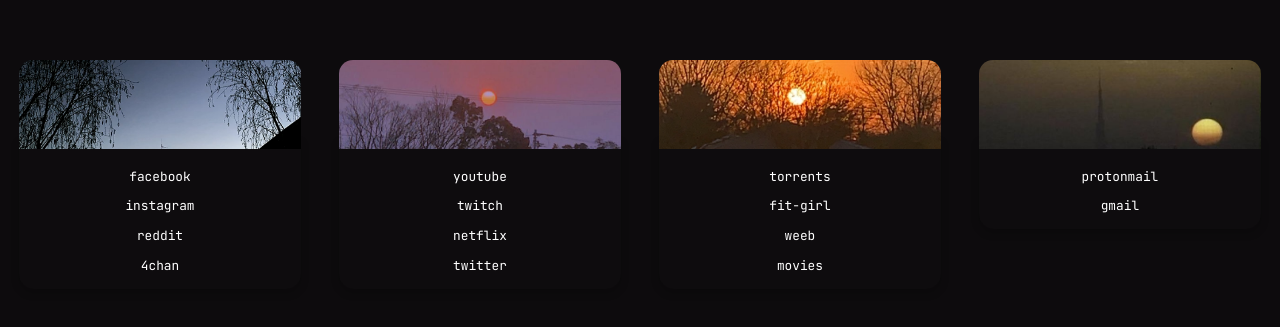
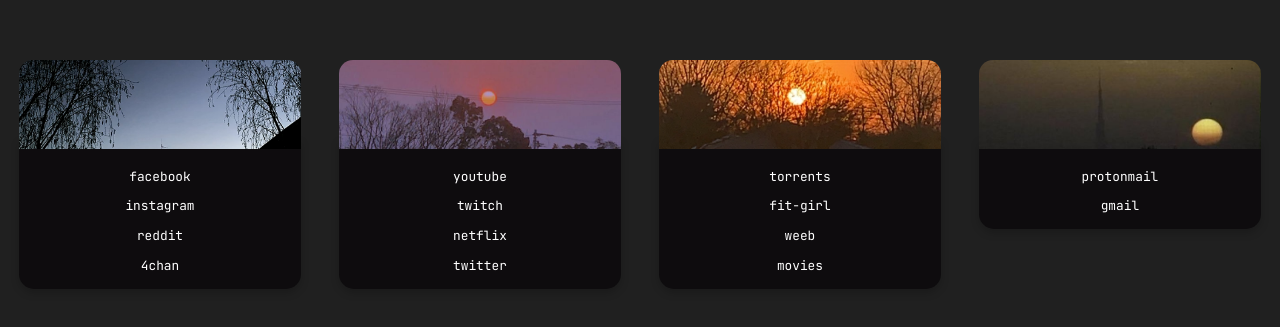
Before and after one commit to bxrlin/janguru, a plain HTML site: page index.html in a window 1280 px wide. Shown: the part 177-504 px from the top of the page. Drawn offline with Linux system fonts and the light colour scheme.

Commit message:
Update style.css

```diff
--- a/css/style.css
+++ b/css/style.css
@@ -3,7 +3,7 @@
 body {
     font-family: "JetBrains Mono", monospace;
     font-size: 1vw;
-    background: rgb(13, 11, 13);
+    background: rgb(32, 32, 32);
     user-select: none; /* supported by Chrome and Opera */
     -webkit-user-select: none; /* Safari */
     -khtml-user-select: none; /* Konqueror HTML */
```
